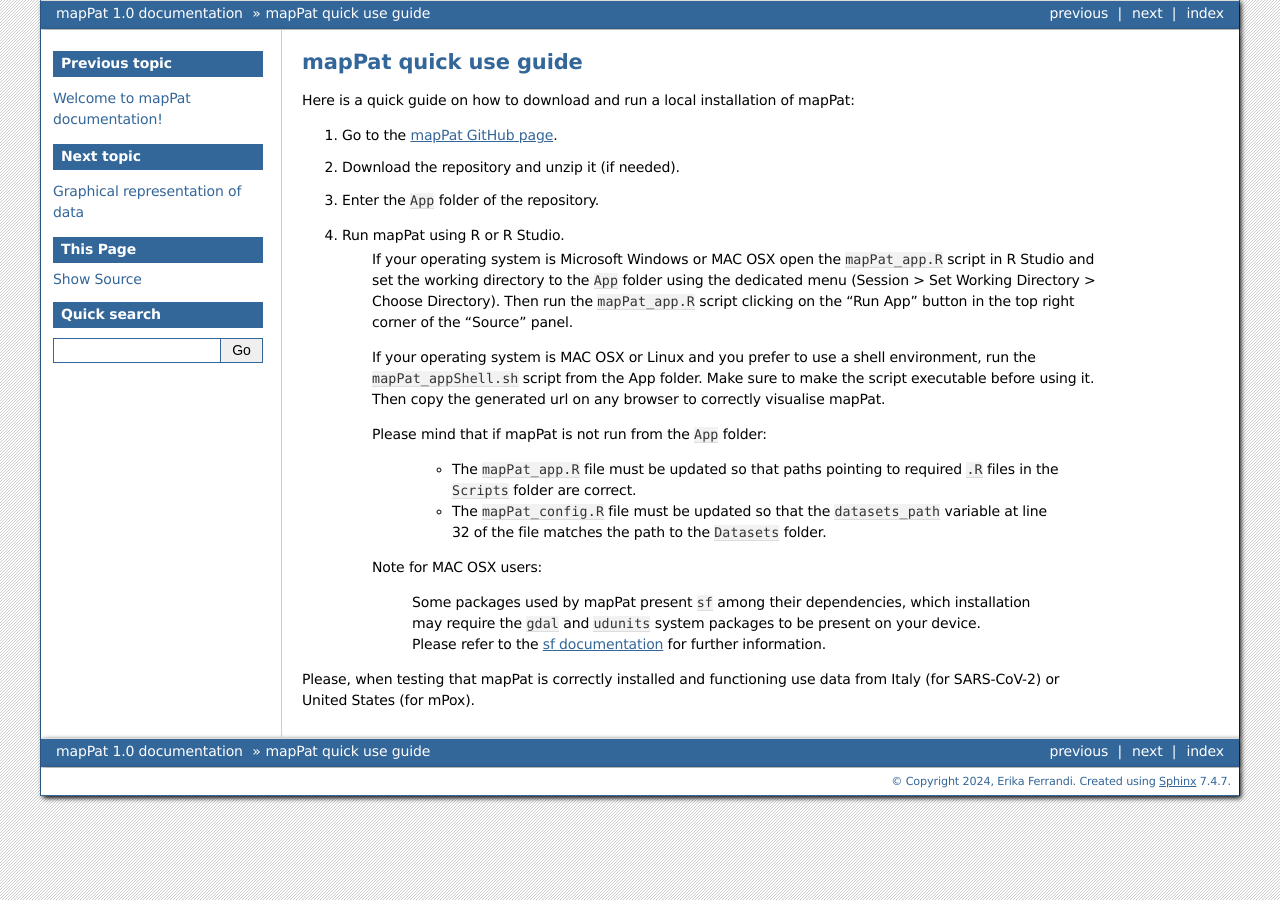
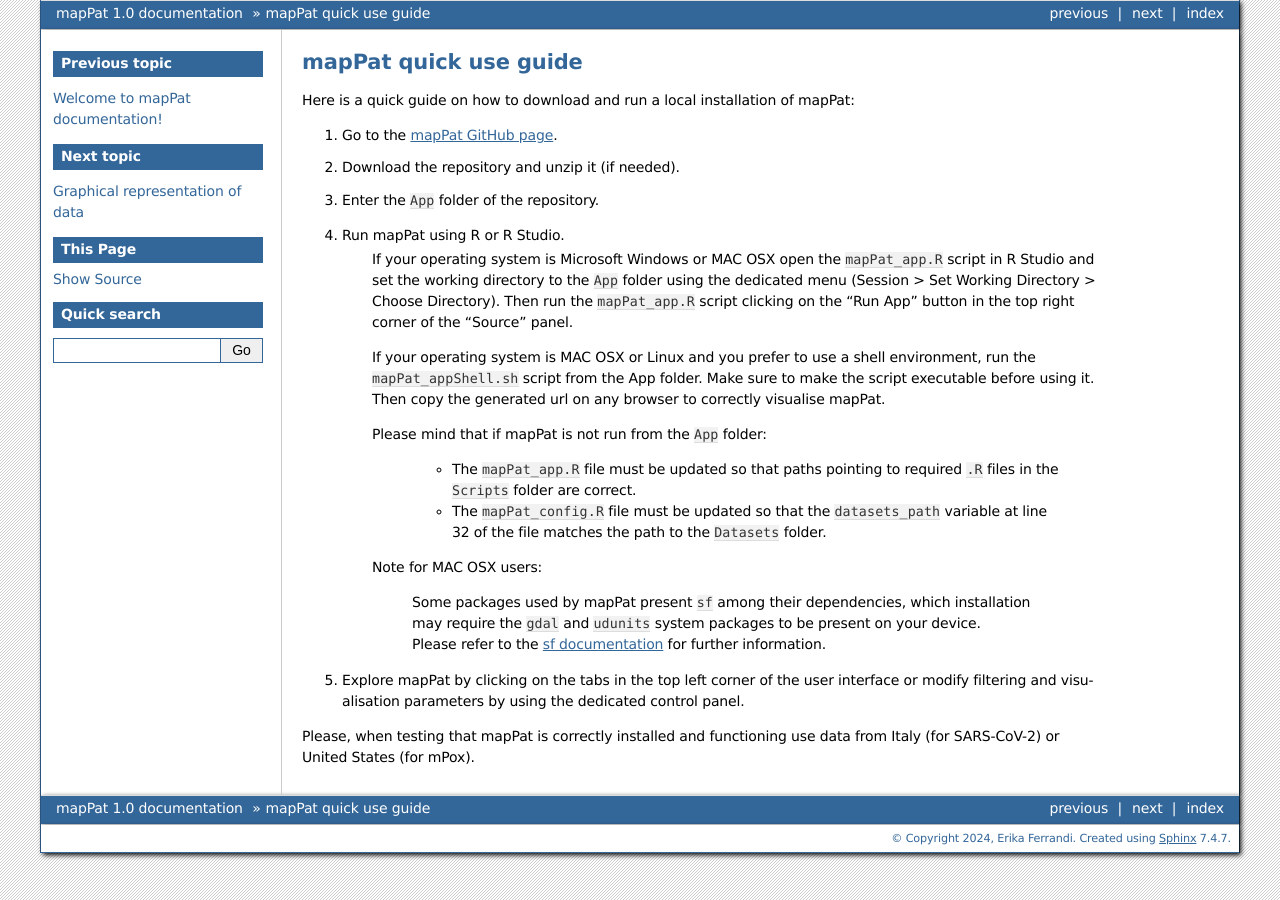
Before and after one commit to F3rika/mapPat, a Sphinx documentation site: the page built from docs/source/useGuide.rst, in a window 1280 px wide. Built offline with Sphinx 7.4.7, drawn with Linux system fonts in a browser that asks for light colours.

Commit message:
Update useGuide.rst

```diff
--- a/docs/source/useGuide.rst
+++ b/docs/source/useGuide.rst
@@ -21,5 +21,6 @@
 		| Some packages used by mapPat present ``sf`` among their dependencies, which installation may require the ``gdal`` and ``udunits`` system packages to be present on your device.
 		| Please refer to the `sf documentation <https://r-spatial.github.io/sf/#installing>`_ for further information.
 
+#. Explore mapPat by clicking on the tabs in the top left corner of the user interface or modify filtering and visualisation parameters by using the dedicated control panel.
 
 Please, when testing that mapPat is correctly installed and functioning use data from Italy (for SARS-CoV-2) or United States (for mPox).
```
